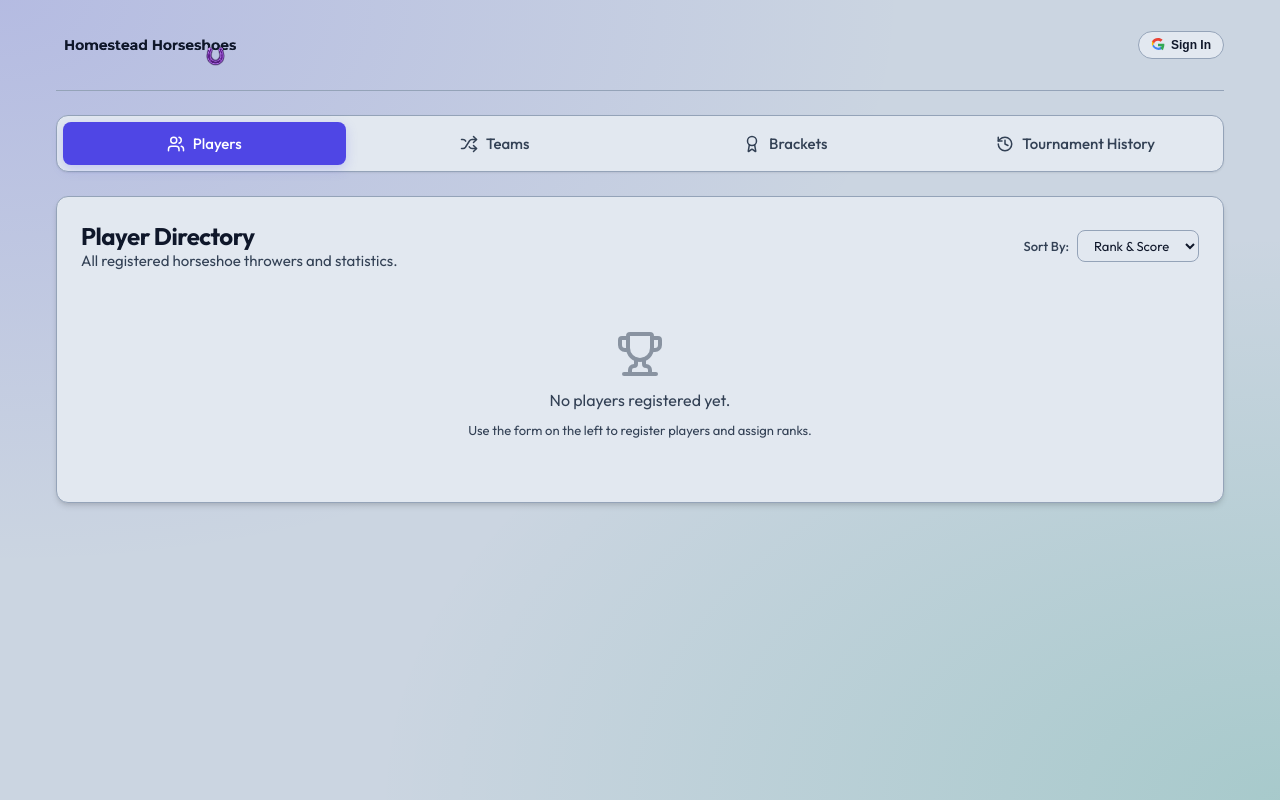
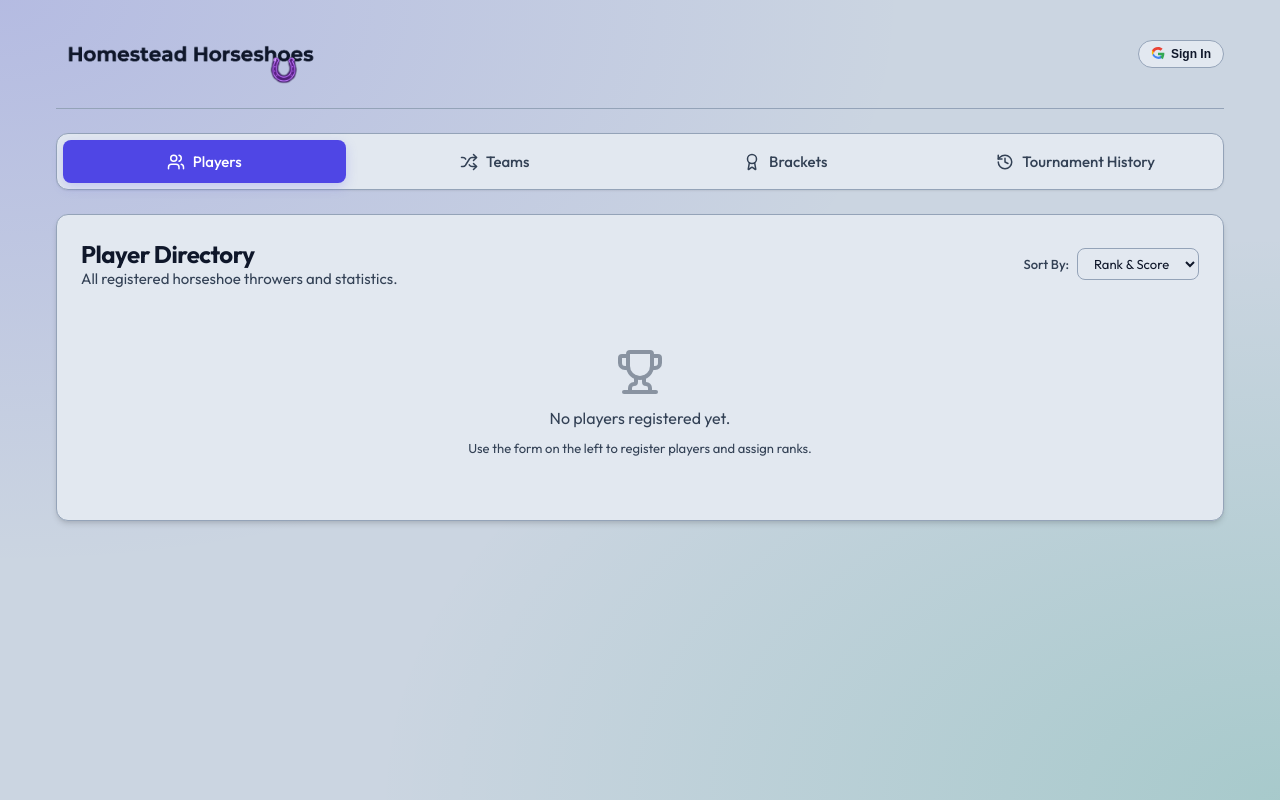
Before and after one commit to yardik/tourny-planner, a React (Vite) app: page / in a window 1280 px wide. Built offline with nearby package versions, Linux system fonts and the light colour scheme.

Commit message:
Increase header logo height to 60px

```diff
--- a/src/index.css
+++ b/src/index.css
@@ -135,13 +135,13 @@ body {
 
 .header-logo .logo-light {
   display: block;
-  height: 42px;
+  height: 60px;
   object-fit: contain;
 }
 
 .header-logo .logo-dark {
   display: none;
-  height: 42px;
+  height: 60px;
   object-fit: contain;
 }
 
```
